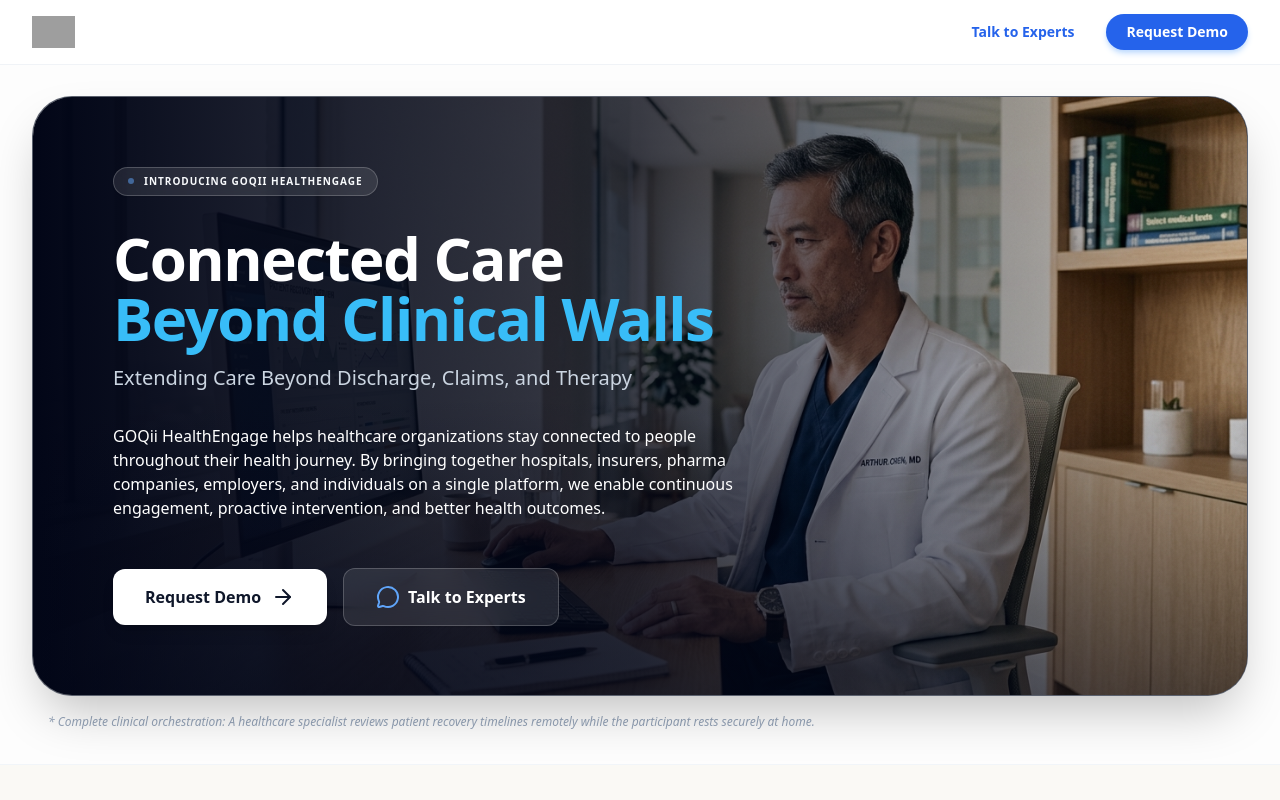
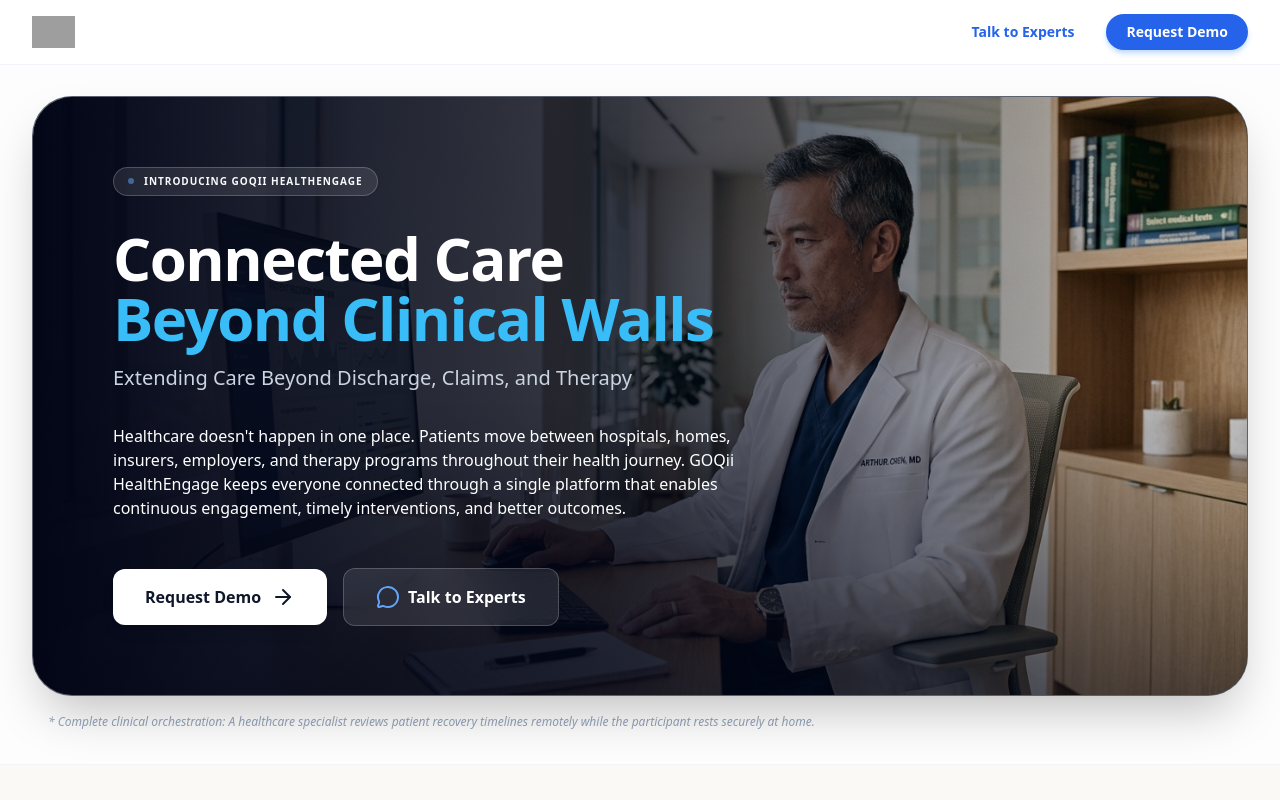
Before and after one commit to anandgoqii/GOQii-Connected-Care-, a React (Vite) app: page / in a window 1280 px wide. Shown: the top 800 px of the page. Built offline with nearby package versions, Linux system fonts and the light colour scheme; grey boxes are pictures that could not be loaded.

Commit message:
docs: update value proposition copy in App.tsx
Refine the platform description to emphasize the continuity of care and the fragmented nature of the patient journey.

```diff
--- a/App.tsx
+++ b/App.tsx
@@ -107,7 +107,7 @@
             </div>
 
             <p className="text-sm sm:text-base text-slate-350 max-w-2xl leading-relaxed font-normal">
-              GOQii HealthEngage helps healthcare organizations stay connected to people throughout their health journey. By bringing together hospitals, insurers, pharma companies, employers, and individuals on a single platform, we enable continuous engagement, proactive intervention, and better health outcomes.
+              Healthcare doesn't happen in one place. Patients move between hospitals, homes, insurers, employers, and therapy programs throughout their health journey. GOQii HealthEngage keeps everyone connected through a single platform that enables continuous engagement, timely interventions, and better outcomes.
             </p>
 
             <div className="flex flex-col sm:flex-row items-center justify-start gap-4 pt-4">
```
